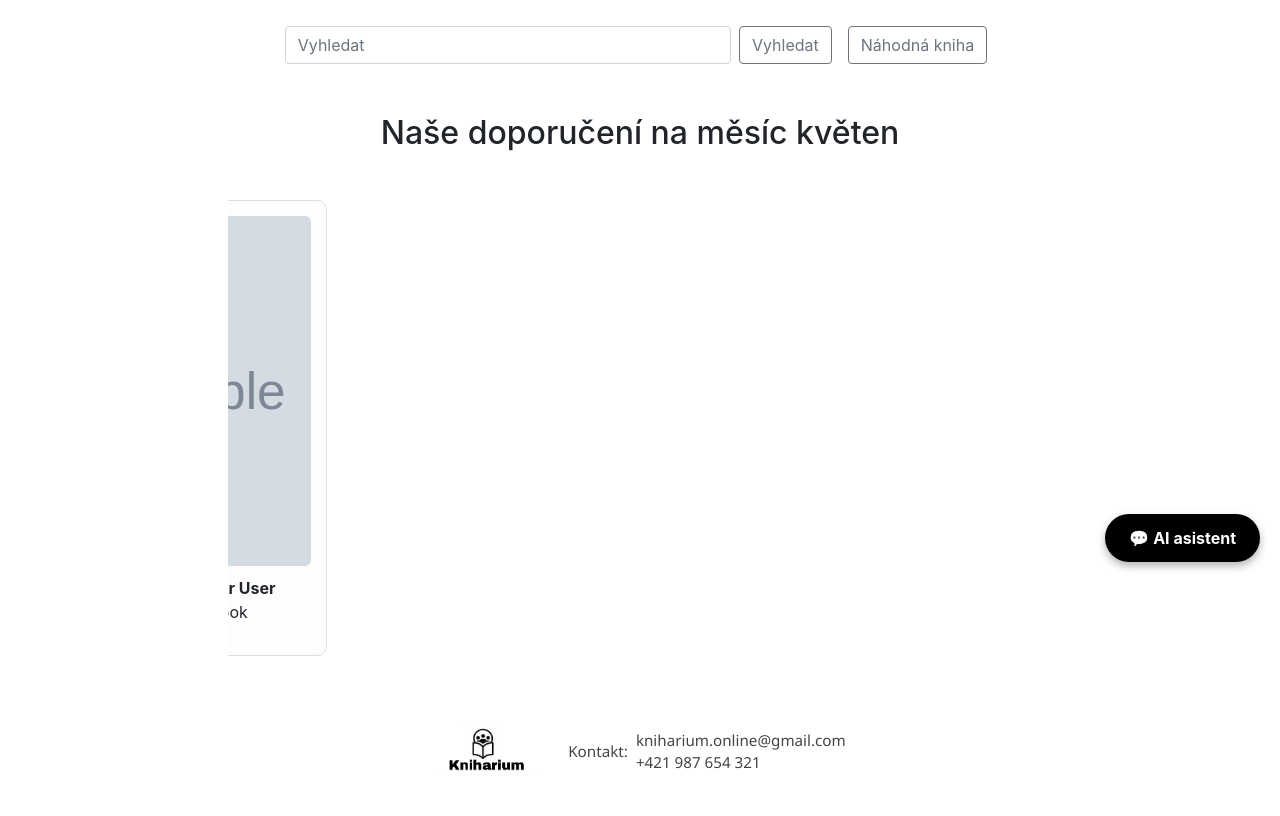
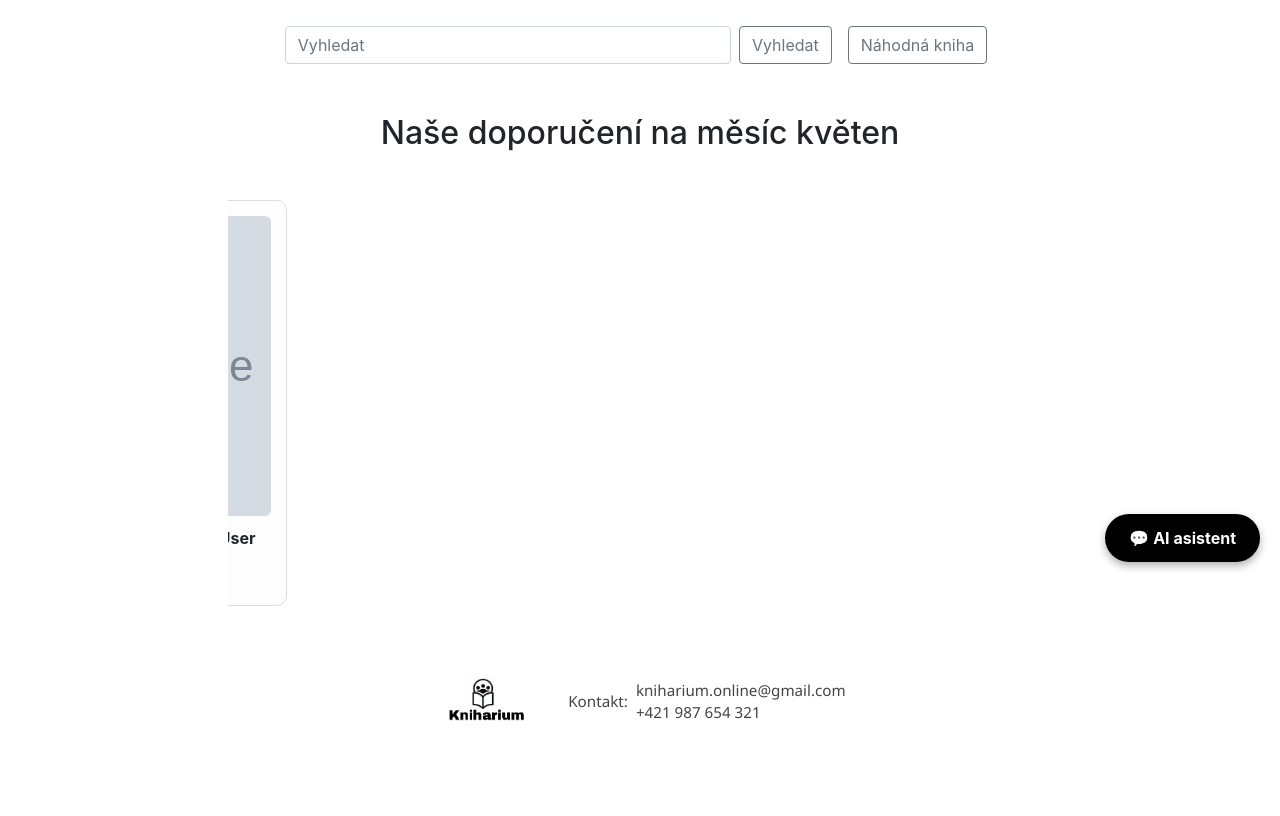
Before and after one commit to Kamo-73/Kniharium, a Django app: page / in a window 1280 px wide. Shown: the part 218-1034 px from the top of the page. After the commit the page ends 939 px from the top, so only its background shows below. Run offline with Django 5.2, Linux system fonts and the light colour scheme; tables that the repository leaves empty hold one stand-in row (values such as "Sample post"); grey boxes marked "Sample" are stand-in pictures; a database or web service that is not in the repository returns one stand-in record (values such as "Sample title"); data that the repository does not hold is empty; some libraries are stand-ins or nearby versions.

Commit message:
updated readme and fix home and models

```diff
--- a/viewer/models.py
+++ b/viewer/models.py
@@ -147,6 +147,9 @@ class Comment(Model):
 class RecommendedBooks(Model):
     books = ManyToManyField(Book, related_name='recommended_books')
 
+    class Meta:
+        verbose_name_plural = "Recommended books"
+
     def __repr__(self):
         book_titles = ", ".join([book.title_cz for book in self.books.all()])
         return f"RecommendedBooks(books=[{book_titles}])"
--- a/viewer/templates/home.html
+++ b/viewer/templates/home.html
@@ -49,10 +49,10 @@
     {% if book.image and book.image.name %}
         {% if "http" in book.image.name %}
             <img src="{{ book.image.name }}" alt="{{ book.title_cz }}"
-                 style="height: 350px; width: 225px; object-fit: cover; border-radius: 6px;">
+                 style="height: 300px; width: 185px; object-fit: cover; border-radius: 6px;">
         {% else %}
             <img src="/media/{{ book.image.name }}" alt="{{ book.title_cz }}"
-                 style="height: 350px; width: 225px; object-fit: cover; border-radius: 6px;">
+                 style="height: 300px; width: 185px; object-fit: cover; border-radius: 6px;">
         {% endif %}
     {% else %}
         <div style="height: 350px; width: 225px; background-color: #ccc;
```
Also changed, not shown: readme.md.
